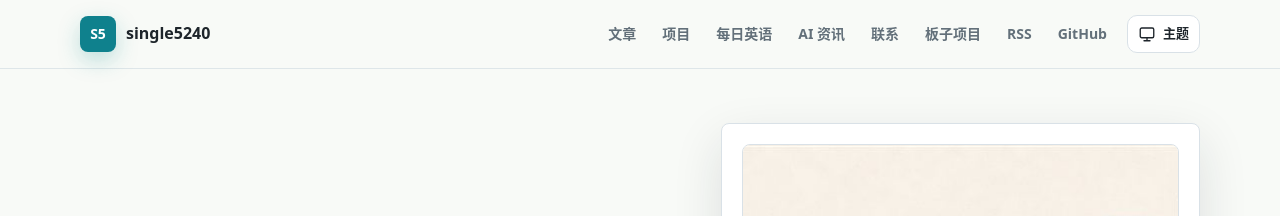
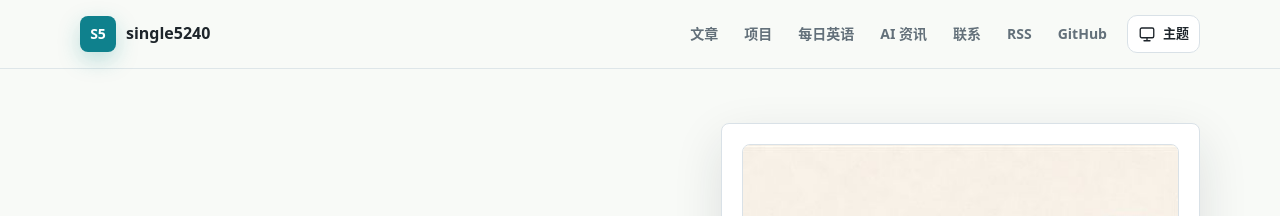
Before and after one commit to single5240/single5240.github.io, a Jekyll site: the page built from index.html, in a window 1280 px wide. Shown: the top 216 px of the page. Built offline with Jekyll 4.4.1, drawn with Linux system fonts in a browser that asks for light colours.

Commit message:
从首页导航移除「板子项目」入口。 (#17)
首页头部不再链接到 board.html，页面文件本身保留。

Co-authored-by: Cursor Agent <cursoragent@cursor.com>
Co-authored-by: Vincent <single5240@users.noreply.github.com>

```diff
--- a/index.html
+++ b/index.html
@@ -683,7 +683,6 @@ title: single5240 | 笔记分享
           <a href="{{ '/english/index.html' | relative_url }}">每日英语</a>
           <a href="{{ '/ai-news/index.html' | relative_url }}">AI 资讯</a>
           <a href="#contact">联系</a>
-          <a href="board.html">板子项目</a>
           <a href="{{ '/feed.xml' | relative_url }}">RSS</a>
           <a href="https://github.com/single5240" target="_blank" rel="noreferrer">GitHub</a>
         </div>
```
